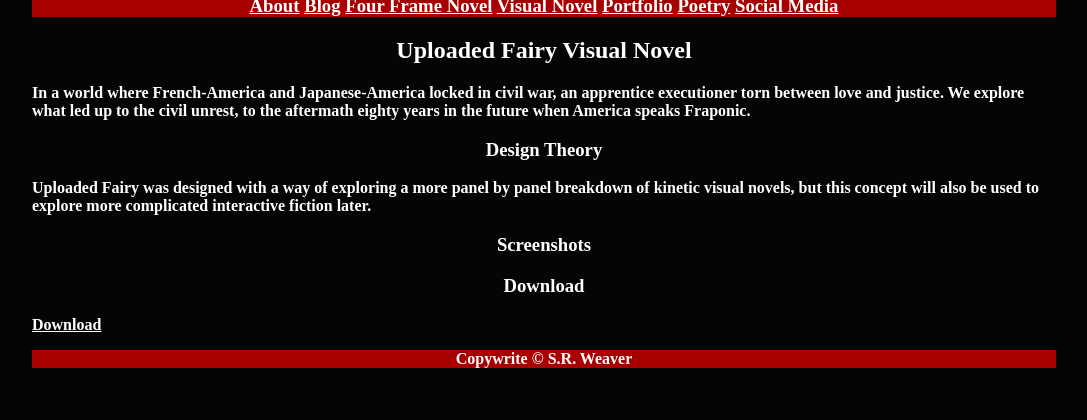
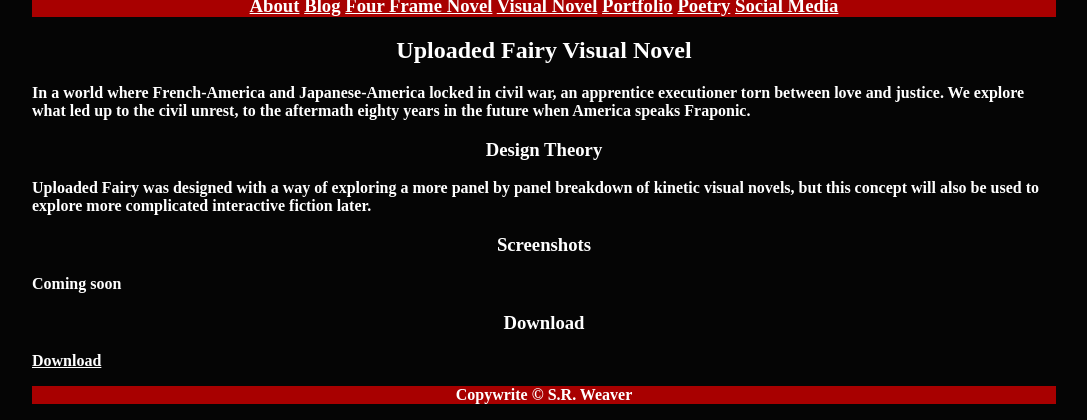
Before and after one commit to LWFlouisa/VampirePortfolio, a Jekyll site: the page built from visualnovel.md, in a window 1280 px wide, cut to the strip 666-1086 px from the top of the page. Shown: the whole strip, without its empty margins (96-1183 px from the left). Built offline with Jekyll 4.4.1, drawn with Linux system fonts in a browser that asks for light colours; before the commit the page ends 1050 px from its top, so only the background shows below that.

Commit message:
Update visualnovel.md

```diff
--- a/visualnovel.md
+++ b/visualnovel.md
@@ -10,6 +10,7 @@
 Uploaded Fairy was designed with a way of exploring a more panel by panel breakdown of kinetic visual novels, but this concept will also be used to explore more complicated interactive fiction later.
 
 ### Screenshots
+Coming soon
 
 ### Download
-[Download]()
+[Download](https://github.com/LWFlouisa/UploadedFairyOVN)
```
